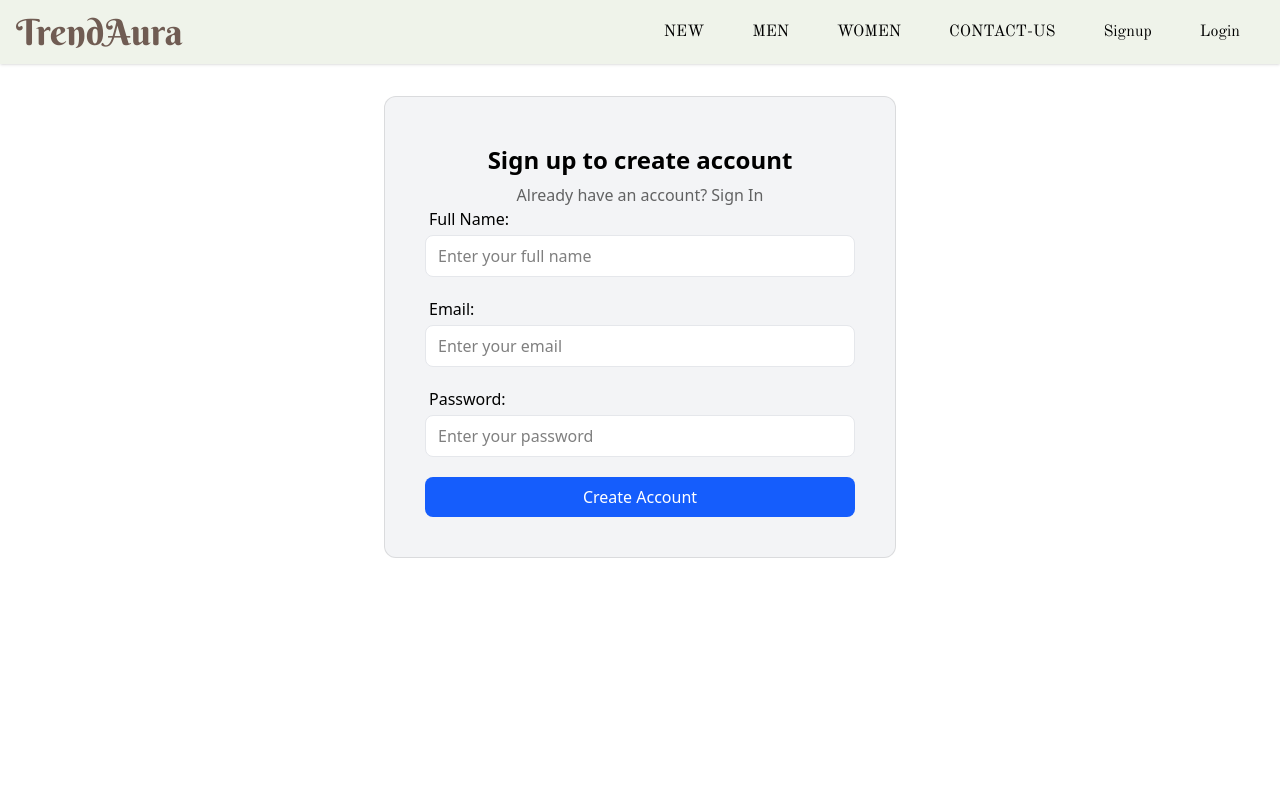
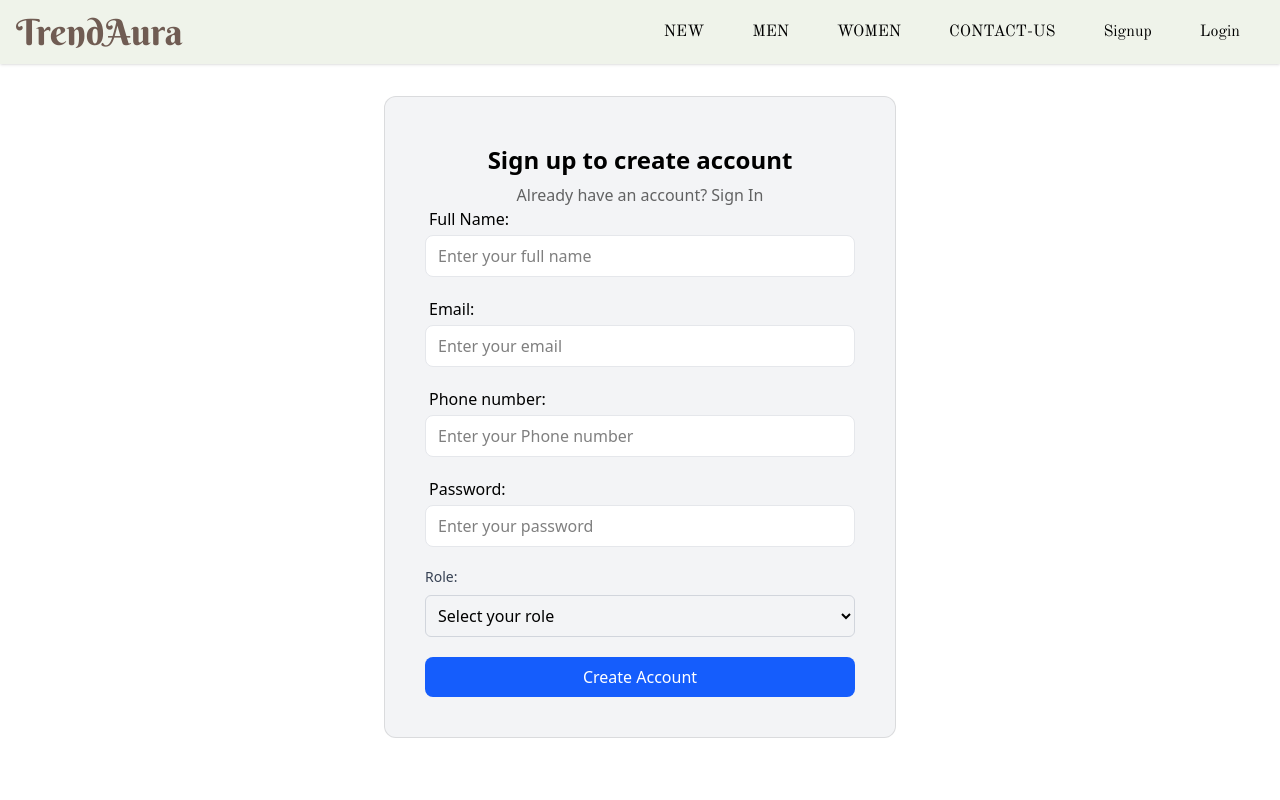
Before and after one commit to satyamrai553/TrendAura, a React (Vite) app in the folder frontend/: page /signup in a window 1280 px wide. Shown: the top 800 px of the page. Built offline with nearby package versions, Linux system fonts and the light colour scheme; no server answers; a web font is replaced by a local one.

Commit message:
fixed signup, add tags in product model and add modify product controller

```diff
--- a/frontend/index.html
+++ b/frontend/index.html
@@ -4,7 +4,7 @@
     <meta charset="UTF-8" />
     <link rel="icon" type="image/svg+xml" href="/vite.svg" />
     <meta name="viewport" content="width=device-width, initial-scale=1.0" />
-    <title>Vite + React</title>
+    <title>TrendAura</title>
     <link rel="stylesheet" href="https://fonts.googleapis.com/css2?family=Material+Symbols+Outlined:opsz,wght,FILL,GRAD@24,400,0,0&icon_names=search" />
 
   </head>
--- a/frontend/src/components/molecule/Signup.jsx
+++ b/frontend/src/components/molecule/Signup.jsx
@@ -1,30 +1,28 @@
-import React, {useState} from 'react'
-import {registerService, loginService, checkAuthService } from '../../services'
-import {Link ,useNavigate} from 'react-router-dom'
-import {login} from '../../store/authSlice.js'
-import {Button, Input, Logo} from '../index.js'
-import {useDispatch} from 'react-redux'
-import {useForm} from 'react-hook-form'
+import React, { useState } from 'react';
+import { registerService, loginService, checkAuthService } from '../../services';
+import { Link, useNavigate } from 'react-router-dom';
+import { login } from '../../store/authSlice.js';
+import { Button, Input, Logo } from '../index.js';
+import { useDispatch } from 'react-redux';
+import { useForm } from 'react-hook-form';
 
 function Signup() {
-    const navigate = useNavigate()
-    const [error, setError] = useState("")
-    const dispatch = useDispatch()
-    const {register, handleSubmit} = useForm()
+    const navigate = useNavigate();
+    const [error, setError] = useState("");
+    const dispatch = useDispatch();
+    const { register, handleSubmit } = useForm();
 
-    const create = async(data) => {
-        setError("")
+    const create = async (data) => {
+        setError("");
         try {
-            const userData = await registerService(data)
+            const userData = await registerService(data);
             if (userData) {
-                const userData = await checkAuthService()
-                if(userData) dispatch(login(userData));
-                navigate("/")
+                navigate("/login");
             }
         } catch (error) {
-            setError(error.message)
+            setError(error.message);
         }
-    }
+    };
 
     return (
         <div className="flex items-center justify-center">
@@ -51,7 +49,7 @@ function Signup() {
                         <Input
                             label="Full Name: "
                             placeholder="Enter your full name"
-                        {...register("name", {
+                            {...register("fullname", {
                                 required: true,
                             })}
                         />
@@ -68,21 +66,40 @@ function Signup() {
                             })}
                         />
                         <Input
+                            label="Phone number: "
+                            placeholder="Enter your Phone number"
+                            {...register("phoneNumber", {
+                                required: true,
+                            })}
+                        />
+                        <Input
                             label="Password: "
                             type="password"
                             placeholder="Enter your password"
                             {...register("password", {
-                            required: true,})}
+                                required: true,
+                            })}
                         />
+                        {/* Select Input Field for Role */}
+                        <div className="flex flex-col space-y-2">
+                            <label className="text-sm font-medium text-gray-700">Role:</label>
+                            <select
+                                {...register("role", { required: true })}
+                                className="w-full p-2 border border-gray-300 rounded-md focus:outline-none focus:ring-2 focus:ring-blue-500"
+                            >
+                                <option value="">Select your role</option>
+                                <option value="seller">Seller</option>
+                                <option value="customer">Customer</option>
+                            </select>
+                        </div>
                         <Button type="submit" className="w-full">
                             Create Account
                         </Button>
                     </div>
                 </form>
             </div>
-
         </div>
-  )
+    );
 }
 
-export default Signup
+export default Signup;
```
Also changed, not shown: 2 other files (tests, documents, lock files or other folders). Lines whose indentation alone changed are shown as unchanged.
